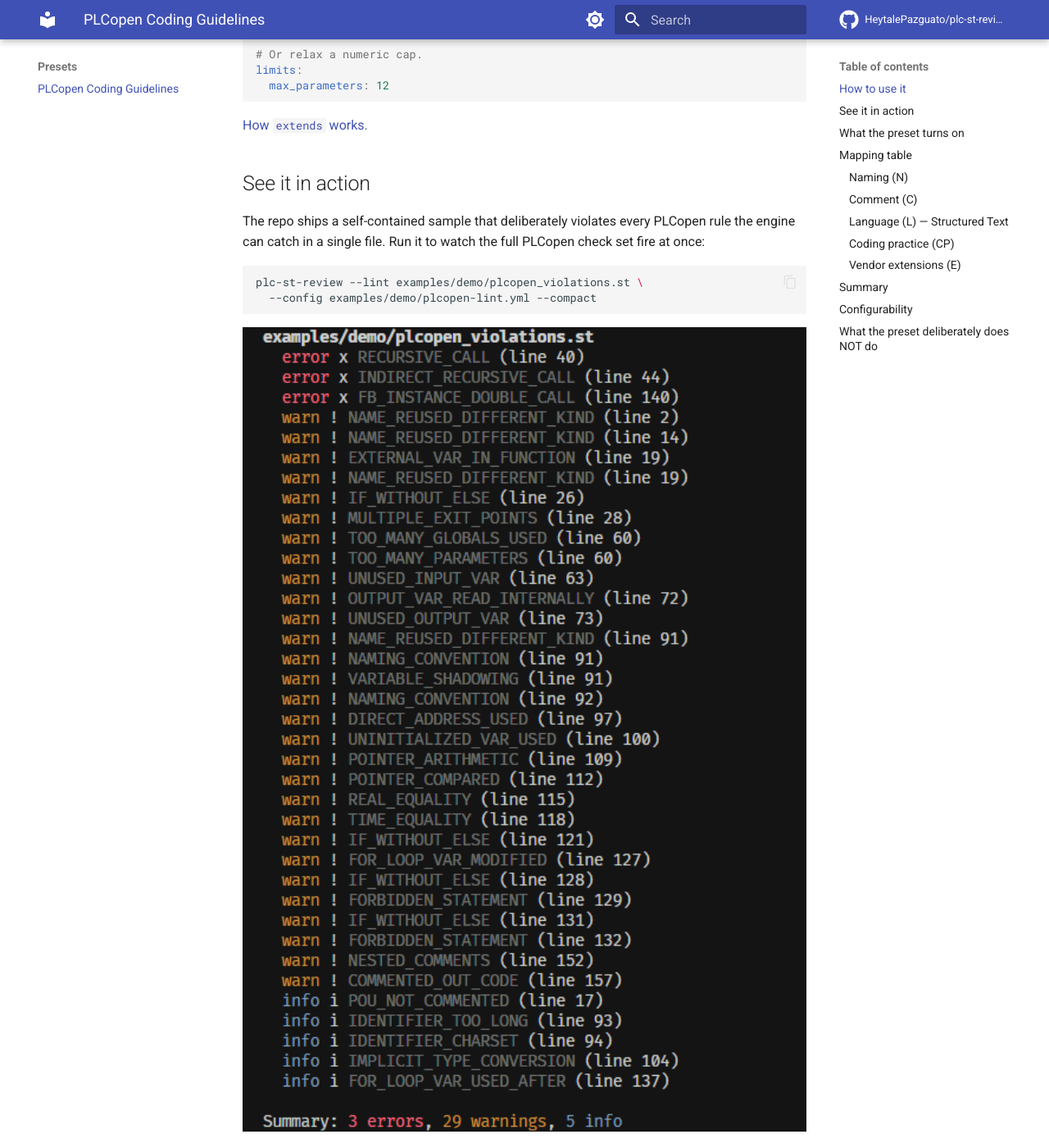
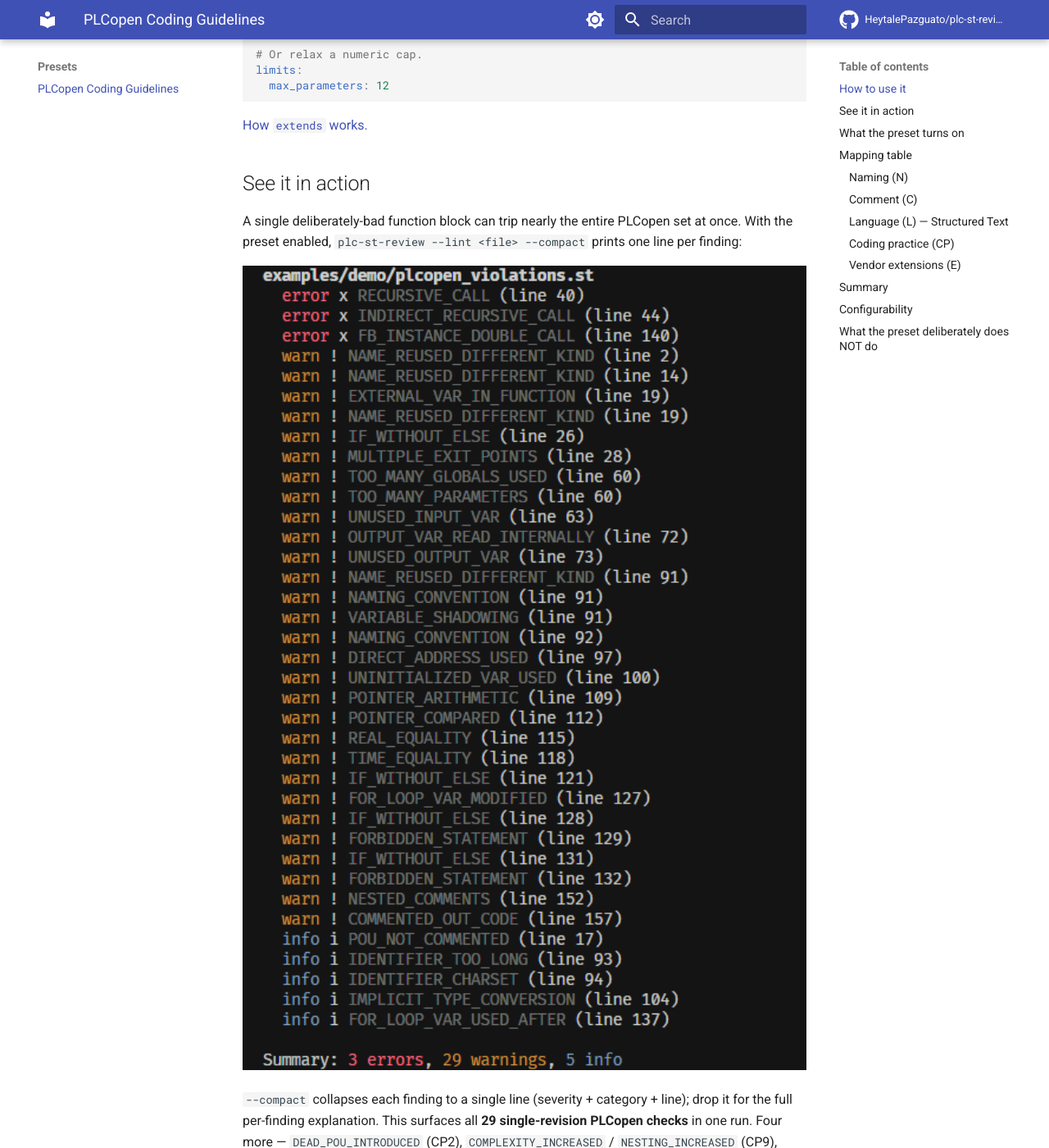
Before and after one commit to HeytalePazguato/plc-st-review, an MkDocs documentation site: the page built from docs/presets/plcopen.md, in a window 1280 px wide and 1400 px high, scrolled down 687 px. Shown: the whole window at 82% size. Built offline with MkDocs 1.6.1 and Material for MkDocs 9.7.7, drawn with Linux system fonts in a browser that asks for light colours; comment, search, counter and statistics services are not loaded; some of the changed text lies outside the part shown.

Commit message:
fix: keep the deliberately-broken PLCopen sample off develop
Per CONTRIBUTING.md, intentionally-broken ST fixtures live only on the test/state-machine-changes demo branch, never on develop/main — committing examples/demo/plcopen_violations.st here tripped the self-review on the release PR. Remove the fixture + its config; the PLCopen preset page keeps the --compact screenshot and de-references the repo path.

````diff
--- a/docs/presets/plcopen.md
+++ b/docs/presets/plcopen.md
@@ -26,16 +26,11 @@
 
 ## See it in action
 
-The repo ships a self-contained sample that deliberately violates every PLCopen rule the engine can catch in a single file. Run it to watch the full PLCopen check set fire at once:
+A single deliberately-bad function block can trip nearly the entire PLCopen set at once. With the preset enabled, `plc-st-review --lint <file> --compact` prints one line per finding:
 
-```sh
-plc-st-review --lint examples/demo/plcopen_violations.st \
-  --config examples/demo/plcopen-lint.yml --compact
-```
+![plc-st-review --compact output: every single-revision PLCopen check firing on one bad-example file](../screenshots/plcopen-demo-compact.png){ width="720" }
 
-![plc-st-review --compact output: every single-revision PLCopen check firing on the sample file](../screenshots/plcopen-demo-compact.png){ width="720" }
-
-`--compact` prints one line per finding (severity + category + line) — easy to scan or screenshot; drop it for the full per-finding explanation. This run surfaces all **29 single-revision PLCopen checks**. Four more PLCopen rules — `DEAD_POU_INTRODUCED` (CP2), `COMPLEXITY_INCREASED` / `NESTING_INCREASED` (CP9), `UNUSED_VAR_INTRODUCED` (CP24), and `MULTI_WRITER_GLOBAL` (CP26) — are diff- or project-scoped, so they appear in a PR review or with `--project-scope`, not in a single-file `--lint`.
+`--compact` collapses each finding to a single line (severity + category + line); drop it for the full per-finding explanation. This surfaces all **29 single-revision PLCopen checks** in one run. Four more — `DEAD_POU_INTRODUCED` (CP2), `COMPLEXITY_INCREASED` / `NESTING_INCREASED` (CP9), `UNUSED_VAR_INTRODUCED` (CP24), and `MULTI_WRITER_GLOBAL` (CP26) — are diff- or project-scoped, so they appear in a PR review or with `--project-scope`, not in a single-file `--lint`.
 
 ## What the preset turns on
 
````
Also changed, not shown: CHANGELOG.md (+1 -1 lines), 2 other files.
